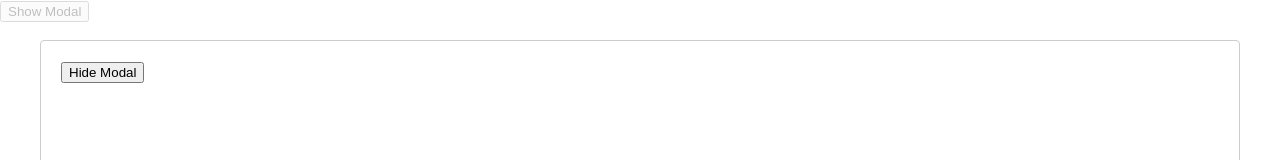
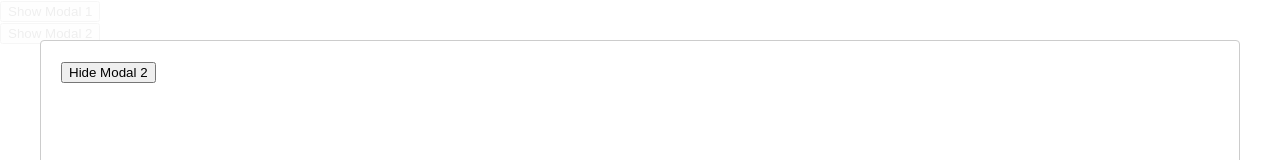
Before and after one commit to YMatoi/learning-react, a React (Create React App) app: page / in a window 1280 px wide. Shown: the top 160 px of the page. Built offline with nearby package versions, Linux system fonts and the light colour scheme.

Commit message:
add modal 2

```diff
--- a/src/App.tsx
+++ b/src/App.tsx
@@ -3,7 +3,10 @@ import Modal from './Modal'
 
 function App() {
   return (
-    <Modal isOpen={true} />
+    <div>
+    <Modal isOpen={true} text={"1"} />
+    <Modal isOpen={true} text={"2"} />
+    </div>
   );
 }
 
--- a/src/Modal.tsx
+++ b/src/Modal.tsx
@@ -3,6 +3,7 @@ import ReactModal from 'react-modal'
 
 type ModalProps = {
     isOpen: boolean;
+    text: string;
 }
 
 const Modal = (props: ModalProps) => {
@@ -13,9 +14,9 @@ const Modal = (props: ModalProps) => {
 
     return (
         <div>
-            <button onClick={showModal}>Show Modal</button>
+            <button onClick={showModal}>Show Modal {props.text}</button>
             <ReactModal isOpen={isOpen}>
-                <button onClick={hideModal}>Hide Modal</button>
+                <button onClick={hideModal}>Hide Modal {props.text}</button>
             </ReactModal>
         </div>
     );
```
